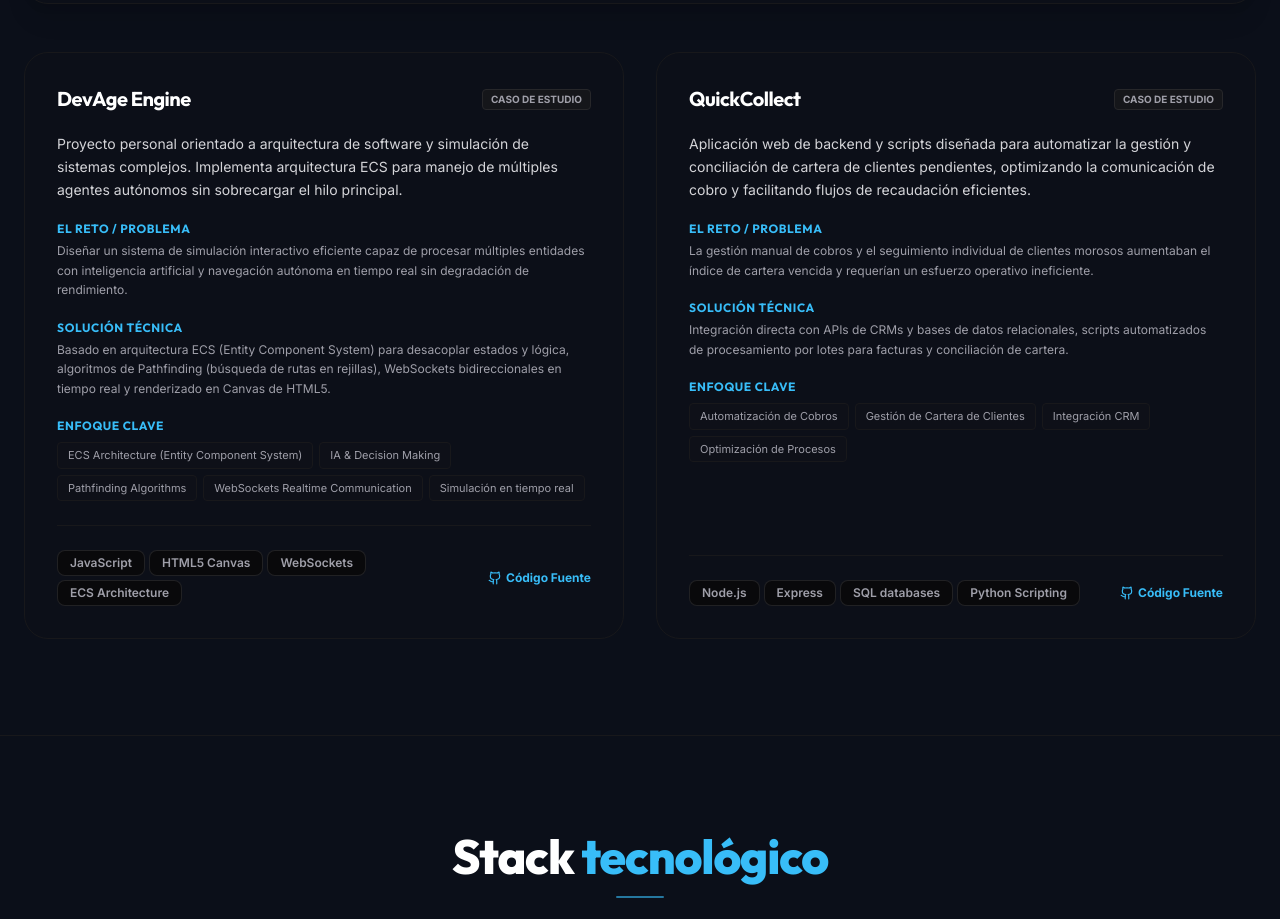
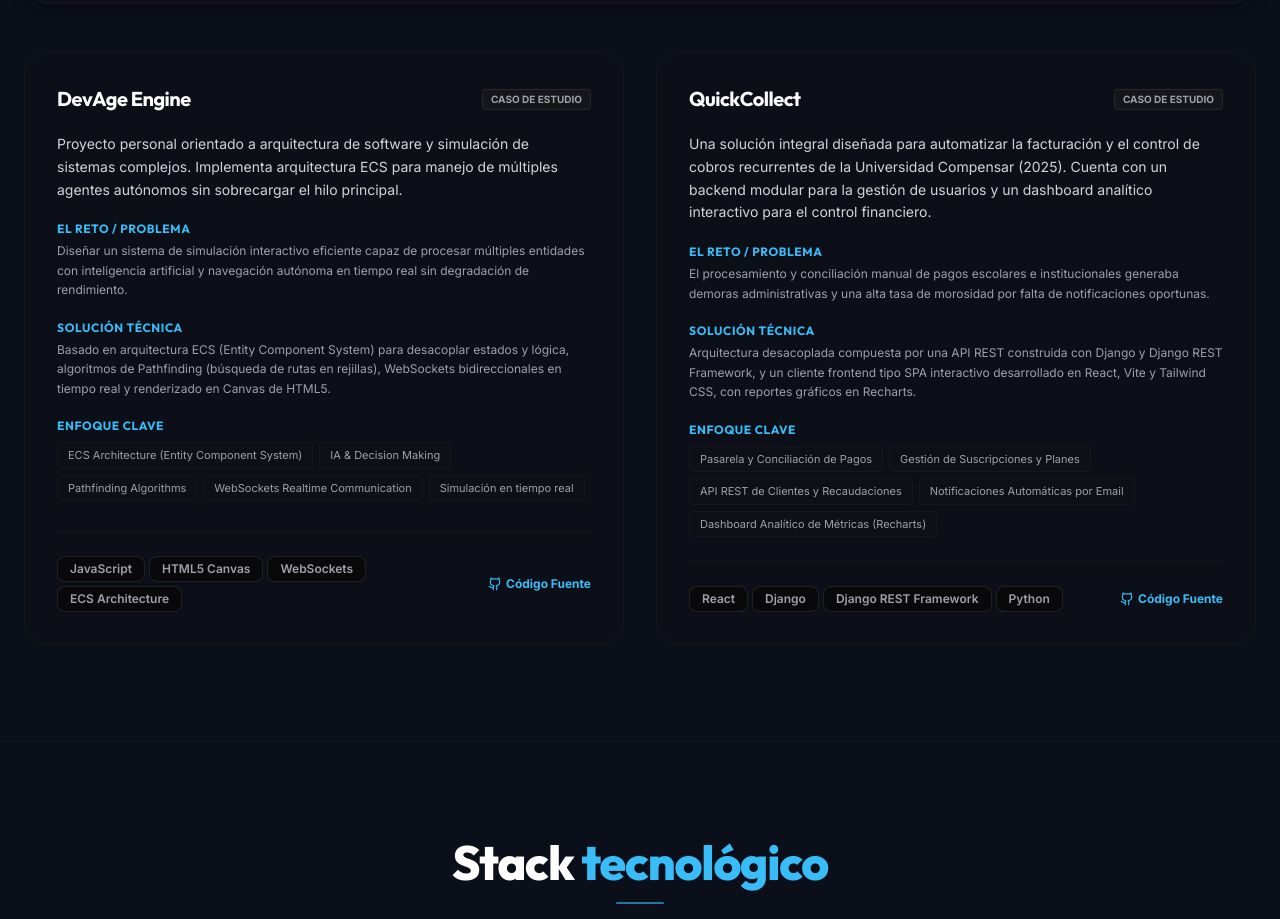
Before and after one commit to cristiannwtf1/cristian-cubillos-portfolio, a React (Vite) app: page / in a window 1280 px wide. Shown: the part 7760-8679 px from the top of the page. Built offline with nearby package versions, Linux system fonts and the light colour scheme.

Commit message:
fix: quickcollect data and cv version toggle

```diff
--- a/src/data/projects.data.ts
+++ b/src/data/projects.data.ts
@@ -74,21 +74,22 @@ export const projectsData: ProjectsData = {
       id: 'proj-quickcollect',
       name: 'QuickCollect',
       description:
-        'Aplicación web orientada a la automatización e integración de cobro y conciliación rápida de cartera de clientes.',
+        'Plataforma de pagos y suscripciones recurrentes desarrollada para automatizar el cobro y conciliación de servicios académicos y profesionales.',
       longDescription:
-        'Aplicación web de backend y scripts diseñada para automatizar la gestión y conciliación de cartera de clientes pendientes, optimizando la comunicación de cobro y facilitando flujos de recaudación eficientes.',
+        'Una solución integral diseñada para automatizar la facturación y el control de cobros recurrentes de la Universidad Compensar (2025). Cuenta con un backend modular para la gestión de usuarios y un dashboard analítico interactivo para el control financiero.',
       problemSolved:
-        'La gestión manual de cobros y el seguimiento individual de clientes morosos aumentaban el índice de cartera vencida y requerían un esfuerzo operativo ineficiente.',
+        'El procesamiento y conciliación manual de pagos escolares e institucionales generaba demoras administrativas y una alta tasa de morosidad por falta de notificaciones oportunas.',
       architecture:
-        'Integración directa con APIs de CRMs y bases de datos relacionales, scripts automatizados de procesamiento por lotes para facturas y conciliación de cartera.',
+        'Arquitectura desacoplada compuesta por una API REST construida con Django y Django REST Framework, y un cliente frontend tipo SPA interactivo desarrollado en React, Vite y Tailwind CSS, con reportes gráficos en Recharts.',
       modules: [
-        'Automatización de Cobros',
-        'Gestión de Cartera de Clientes',
-        'Integración CRM',
-        'Optimización de Procesos',
+        'Pasarela y Conciliación de Pagos',
+        'Gestión de Suscripciones y Planes',
+        'API REST de Clientes y Recaudaciones',
+        'Notificaciones Automáticas por Email',
+        'Dashboard Analítico de Métricas (Recharts)',
       ],
-      tags: ['Full Stack', 'Automation', 'Enterprise'],
-      technologies: ['Node.js', 'Express', 'SQL databases', 'Python Scripting', 'API Integration'],
+      tags: ['Full Stack', 'Django', 'React', 'Fintech'],
+      technologies: ['React', 'Django', 'Django REST Framework', 'Python', 'Tailwind CSS', 'Vite', 'Recharts', 'Formik/Yup'],
       status: 'completed',
       featured: true,
       links: [
--- a/src/sections/CVPrint.tsx
+++ b/src/sections/CVPrint.tsx
@@ -1,4 +1,4 @@
-import React from 'react'
+import React, { useState } from 'react'
 import { aboutData, experienceData, contactData, techStackData, educationData, projectsData } from '@/data'
 import { IconRenderer } from '@/components'
 
@@ -7,6 +7,8 @@ interface CVPrintProps {
 }
 
 const CVPrint: React.FC<CVPrintProps> = ({ onBack }) => {
+  const [cvType, setCvType] = useState<'completo' | 'ejecutivo'>('completo')
+
   const handlePrint = () => {
     window.print()
   }
@@ -17,18 +19,54 @@ const CVPrint: React.FC<CVPrintProps> = ({ onBack }) => {
     return method ? method.value : ''
   }
 
+  const displayedExperiences = cvType === 'completo'
+    ? experienceData.items
+    : experienceData.items.filter(item =>
+        ['exp-goodnight', 'exp-interia', 'exp-innovasoft', 'exp-groupcos'].includes(item.id)
+      )
+
+  const displayedEducation = cvType === 'completo'
+    ? educationData.items
+    : educationData.items.filter(item =>
+        ['edu-compensar-ing', 'edu-compensar-tecno', 'edu-compensar-tec', 'cert-aws-cloud', 'cert-cisco-cyberops', 'cert-oracle-java-ai'].includes(item.id)
+      )
+
   return (
     <div className="min-h-screen bg-zinc-950 text-zinc-100 py-12 px-6 print:bg-white print:text-slate-900 print:py-0 print:px-0">
 
       {/* Action header toolbar (Invisible during printing) */}
-      <div className="max-w-4xl mx-auto mb-8 flex items-center justify-between no-print bg-zinc-900/50 p-4 rounded-2xl border border-zinc-800/80">
+      <div className="max-w-4xl mx-auto mb-8 flex flex-wrap items-center justify-between gap-4 no-print bg-zinc-900/50 p-4 rounded-2xl border border-zinc-800/80">
         <button
           onClick={onBack}
-          className="flex items-center gap-2 px-4 py-2 rounded-xl bg-zinc-950 border border-zinc-800 text-zinc-400 hover:text-white hover:border-zinc-700 transition-all text-sm font-semibold"
+          className="flex items-center gap-2 px-4 py-2 rounded-xl bg-zinc-950 border border-zinc-800 text-zinc-400 hover:text-white hover:border-zinc-700 transition-all text-sm font-semibold cursor-pointer"
         >
           <IconRenderer name="ArrowLeft" className="h-4 w-4" />
           <span>Volver al Portafolio</span>
         </button>
+
+        {/* Version switcher */}
+        <div className="flex bg-zinc-950 p-1 rounded-xl border border-zinc-800 gap-1">
+          <button
+            onClick={() => setCvType('completo')}
+            className={`px-3 py-1.5 rounded-lg text-xs font-bold transition-all cursor-pointer ${
+              cvType === 'completo'
+                ? 'bg-zinc-800 text-brand-sky'
+                : 'text-zinc-500 hover:text-zinc-300'
+            }`}
+          >
+            CV Completo (3-5 Págs)
+          </button>
+          <button
+            onClick={() => setCvType('ejecutivo')}
+            className={`px-3 py-1.5 rounded-lg text-xs font-bold transition-all cursor-pointer ${
+              cvType === 'ejecutivo'
+                ? 'bg-zinc-800 text-brand-sky'
+                : 'text-zinc-500 hover:text-zinc-300'
+            }`}
+          >
+            CV Ejecutivo (2 Págs)
+          </button>
+        </div>
 
         <button
           onClick={handlePrint}
@@ -102,7 +140,7 @@ const CVPrint: React.FC<CVPrintProps> = ({ onBack }) => {
             Experiencia Laboral
           </h3>
           <div className="space-y-8">
-            {experienceData.items.map((item) => (
+            {displayedExperiences.map((item) => (
               <article key={item.id} className="page-break-avoid">
                 <div className="flex flex-col sm:flex-row sm:items-center justify-between gap-1 mb-2">
                   <h4 className="text-base font-bold text-white print:text-slate-900">
@@ -163,7 +201,7 @@ const CVPrint: React.FC<CVPrintProps> = ({ onBack }) => {
             Educación y Certificaciones
           </h3>
           <div className="space-y-4">
-            {educationData.items.map((item) => (
+            {displayedEducation.map((item) => (
               <article key={item.id} className="page-break-avoid flex justify-between items-start gap-4">
                 <div>
                   <h4 className="text-sm font-bold text-white print:text-slate-900">
```
